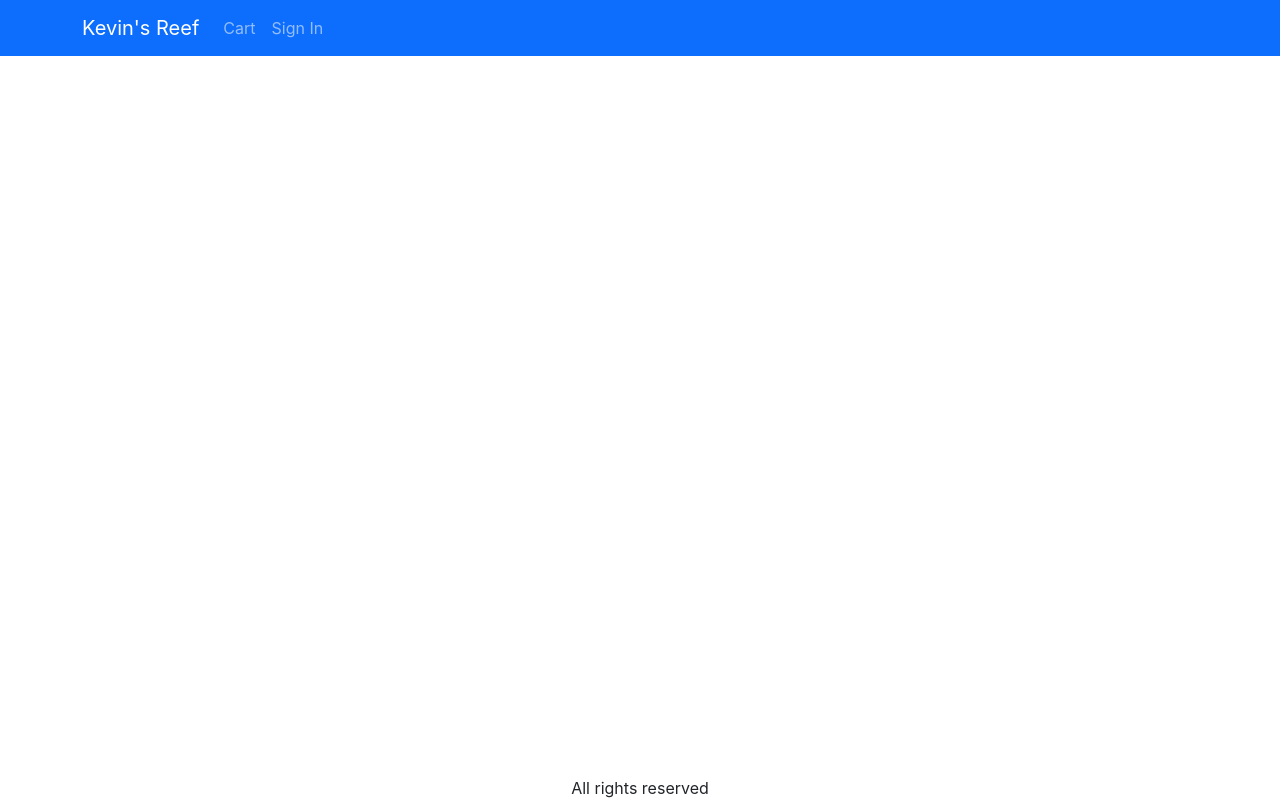
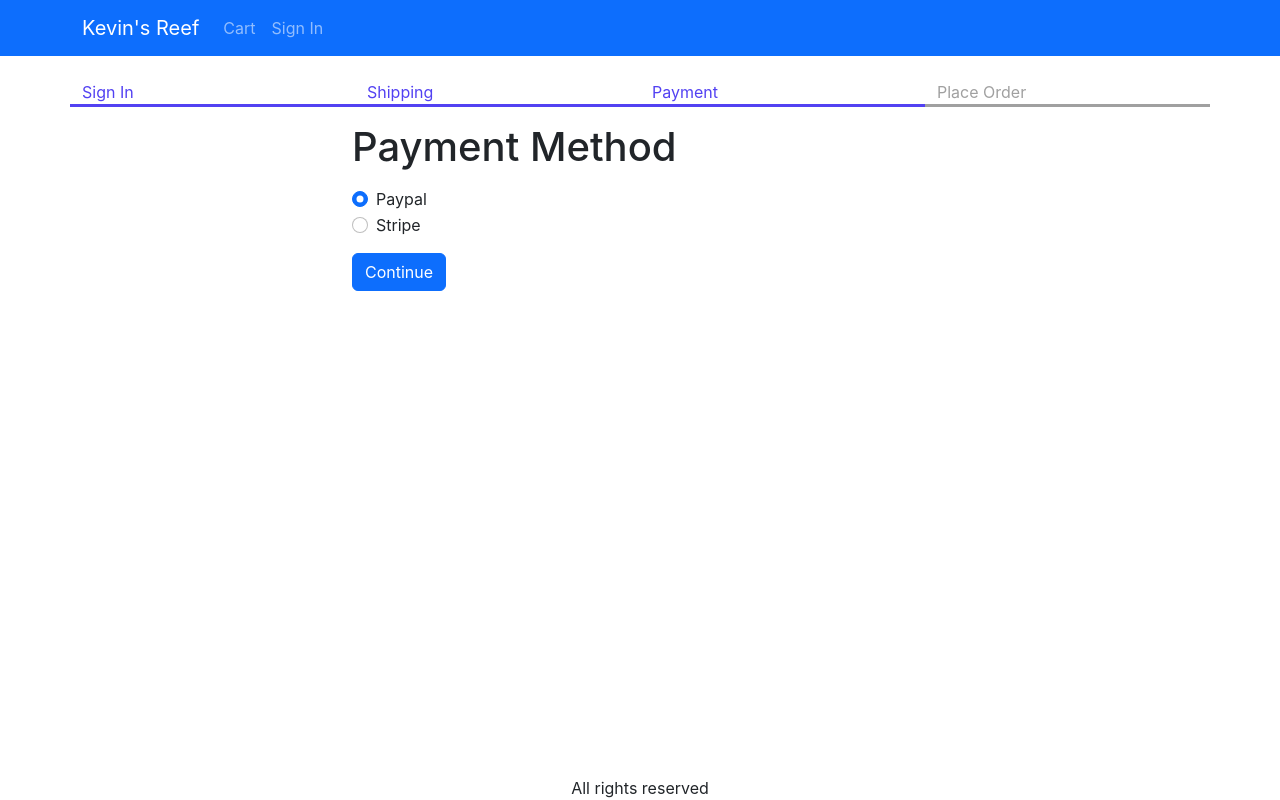
Before and after one commit to Kevin2211/kevins-reef-store, a React (Create React App) app in the folder frontend/: page /payment in a window 1280 px wide. Built offline with nearby package versions, Linux system fonts and the light colour scheme; the HTML template or start-up script is replaced by a standard one.

Commit message:
added payment mthod screen

```diff
--- a/frontend/src/App.js
+++ b/frontend/src/App.js
@@ -13,6 +13,7 @@ import { ToastContainer } from 'react-toastify'
 import 'react-toastify/dist/ReactToastify.css'
 import ShippingAddressScreen from './screens/ShippingAddressScreen';
 import SignupScreen from './screens/SignupScreen';
+import PaymentScreen from './screens/PaymentScreen';
 
 function App() {
   const { state, dispatch: contextDispatch } = useContext(Store)
@@ -22,6 +23,7 @@ function App() {
     contextDispatch({ type: 'USER-SIGNOUT' })
     localStorage.removeItem('userInfo')
     localStorage.removeItem('shippingAddress')
+    localStorage.removeItem('paymentMethod')
 
   }
   return (
@@ -71,6 +73,7 @@ function App() {
             <Route path='/signin' element={ <SigninScreen/> }/>
             <Route path='/signup' element={ <SignupScreen/> }/>
             <Route path='/shipping' element={ <ShippingAddressScreen />}></Route>
+            <Route path='/payment' element={ <PaymentScreen/> }/>
             <Route path="/" element={ <HomeScreen/> } />
           </Routes>
         </Container>
--- a/frontend/src/Store.js
+++ b/frontend/src/Store.js
@@ -4,9 +4,7 @@ import { createContext } from "react";
 export const Store = createContext()
 
 const initialState = {
-    shippingAddress: localStorage.getItem('shippingAddress')
-    ? JSON.parse(localStorage.getItem('shippingAddress'))
-    : {} ,
+
     userInfo: localStorage.getItem('userInfo')
     ? JSON.parse(localStorage.getItem('userInfo'))
     : null,
@@ -14,7 +12,12 @@ const initialState = {
         cartItems: localStorage.getItem('cartItems')
         ? JSON.parse(localStorage.getItem('cartItems'))
         : [],
-
+        shippingAddress: localStorage.getItem('shippingAddress')
+        ? JSON.parse(localStorage.getItem('shippingAddress'))
+        : {} ,
+        paymentMethod: localStorage.getItem('paymentMethod')
+        ? localStorage.getItem('paymentMethod')
+        : '' ,
     },
 }
 
@@ -41,7 +44,8 @@ function reducer (state,action) {
                 userInfo: null,
                 cart: {
                     cartItems: [],
-                    shippingAddress: {}
+                    shippingAddress: {},
+                    paymentMethod: ''
                 }
             }
         case 'SAVE_SHIPPING_ADDRESS':
@@ -50,6 +54,14 @@ function reducer (state,action) {
                 cart: {
                     ...state.cart,
                     shippingAddress: action.payload
+                }
+            }
+        case 'SAVE_PAYMENT_METHOD':
+            return {
+                ...state,
+                cart: {
+                    ...state.cart,
+                    paymentMethod: action.payload
                 }
             }
         default:
--- /dev/null
+++ b/frontend/src/screens/PaymentScreen.js
@@ -0,0 +1,72 @@
+import React, { useContext, useState } from 'react'
+import CheckoutBar from '../components/CheckoutBar'
+import { Helmet } from 'react-helmet-async'
+import { Button, Form } from 'react-bootstrap'
+import { Store } from '../Store'
+import { useEffect } from 'react'
+import { useNavigate } from 'react-router-dom'
+
+export default function PaymentScreen() {
+    const navigate = useNavigate()
+    const { state ,dispatch: contextDispatch} = useContext(Store)
+    const { cart:{ shippingAddress, paymentMethod } } = state
+
+    const [ paymentMethodName, setPaymentMethodName] = useState(
+        paymentMethod || 'Paypal'
+    )
+
+
+    useEffect(() => {
+        if(!shippingAddress){
+            navigate('/shipping')
+        }
+    },[shippingAddress, navigate])
+
+
+    const handleSubmit = (e) => {
+        e.preventDefault()
+        contextDispatch({
+            type: 'SAVE_PAYMENT_METHOD',
+            payload: paymentMethodName
+        })
+        localStorage.setItem('paymentMethod', paymentMethodName)
+
+        navigate('/placeorder')
+    }
+  return (
+
+
+    <div>
+        <CheckoutBar step1 step2 step3></CheckoutBar>
+        <div className='container small-container'>
+            <Helmet>
+                <title>Payment Method</title>
+            </Helmet>
+            <h1 className='my-3'>Payment Method</h1>
+            <Form onSubmit={ handleSubmit }>
+                <div className='mb-3'>
+                    <Form.Check
+                        type='radio'
+                        id='Paypal'
+                        label='Paypal'
+                        value='Paypal'
+                        checked={paymentMethodName === 'Paypal'}
+                        onChange={(e) => setPaymentMethodName(e.target.value)}
+                    >
+                    </Form.Check>
+                    <Form.Check
+                        type='radio'
+                        id='Stripe'
+                        label='Stripe'
+                        value='Stripe'
+                        checked={paymentMethodName === 'Stripe'}
+                        onChange={(e) => setPaymentMethodName(e.target.value)}
+                    >
+                    </Form.Check>
+                </div>
+                <Button type='submit'>Continue</Button>
+            </Form>
+        </div>
+    </div>
+  )
+}
--- a/frontend/src/screens/ShippingAddressScreen.js
+++ b/frontend/src/screens/ShippingAddressScreen.js
@@ -10,7 +10,7 @@ export default function ShippingAddressScreen() {
 
   const navigate = useNavigate()
   const { state ,dispatch: contextDispatch} = useContext(Store)
-  const savedShippingAddress = state.shippingAddress
+  const savedShippingAddress = state.cart.shippingAddress
   const {userInfo} = state
   const [fullName, setFullName] = useState( savedShippingAddress.fullName || '')
   const [address1, setAddress1] = useState(savedShippingAddress.address1 || '')
```
